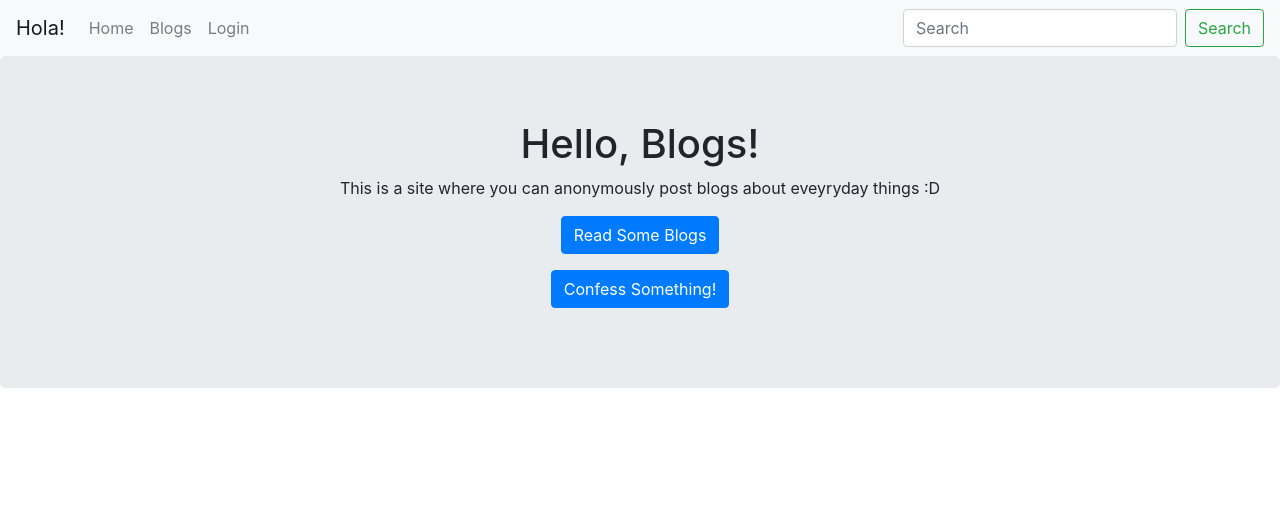
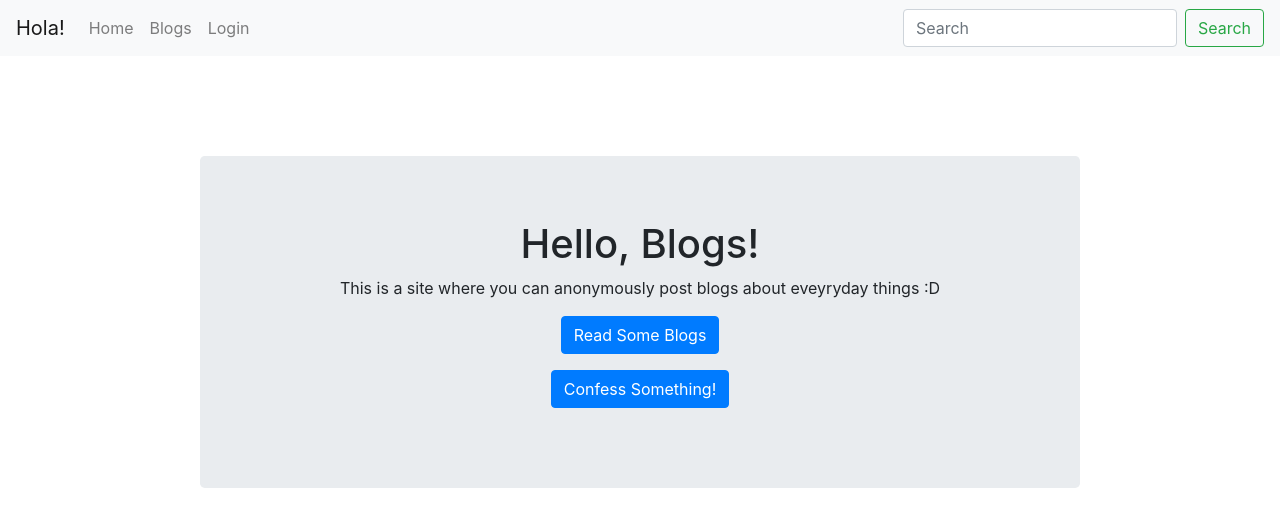
Before and after one commit to Hasib-cirkut/react_node_mysql_api_v0.1, a React (Create React App) app in the folder frontend/: page / in a window 1280 px wide. Shown: the top 526 px of the page. Built offline with nearby package versions, Linux system fonts and the light colour scheme.

Commit message:
css updated

```diff
--- a/frontend/src/components/Home.js
+++ b/frontend/src/components/Home.js
@@ -4,11 +4,13 @@ import Button from 'react-bootstrap/Button'
 import {Link} from 'react-router-dom'
 import Navbar from './NavBar'
 
+import './css/home.css'
+
 const Home = () => {
     return (
         <div>
             <Navbar />
-            <Jumbotron>
+            <Jumbotron id="jumbotron">
                 <h1>Hello, Blogs!</h1>
                 <p>
                     This is a site where you can anonymously post blogs about eveyryday things :D
--- a/frontend/src/components/css/blogs.css
+++ b/frontend/src/components/css/blogs.css
@@ -4,4 +4,11 @@
     grid-auto-rows: 2fr;
     grid-gap: 10px;
     margin-top: 100px;
+    margin-right: 200px;
+    margin-left: 200px;
 }
+
+
+#dropdown-basic-button{
+    color: black
+}
--- /dev/null
+++ b/frontend/src/components/css/home.css
@@ -0,0 +1,5 @@
+#jumbotron{
+    margin-top: 100px;
+    margin-right: 200px;
+    margin-left: 200px;
+}
```
